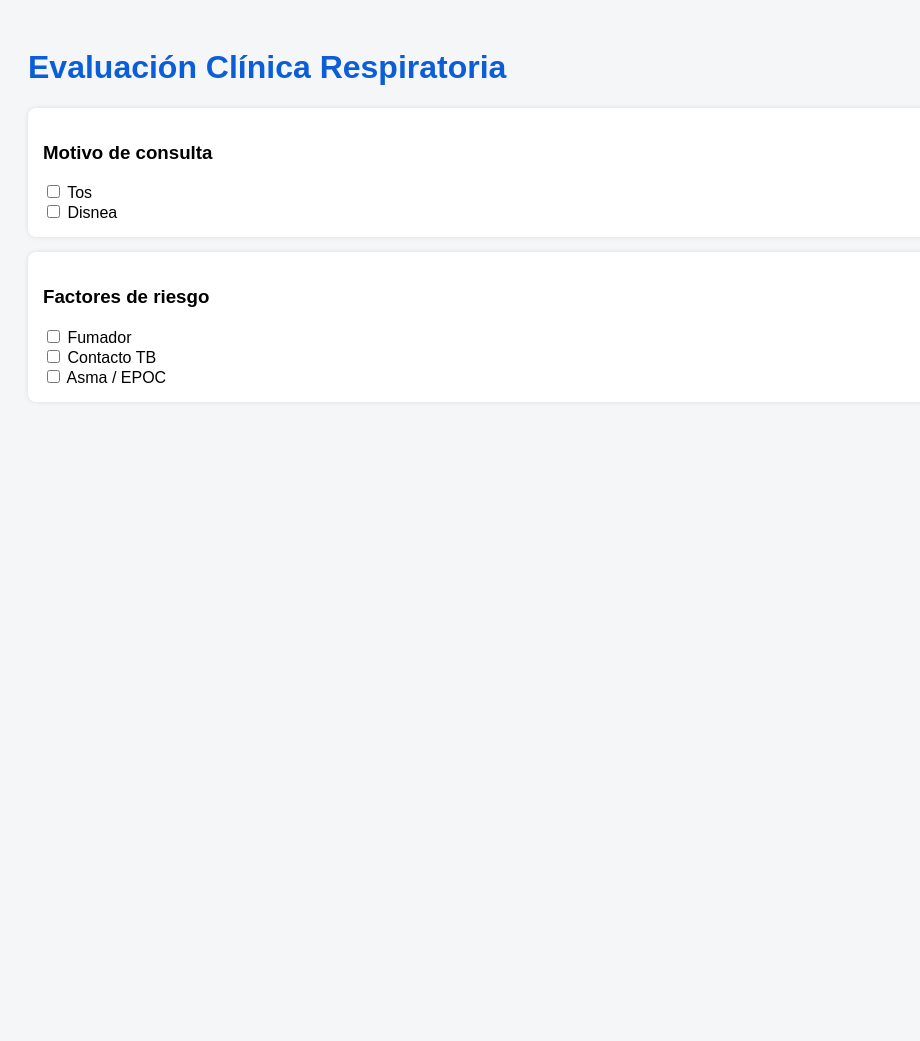
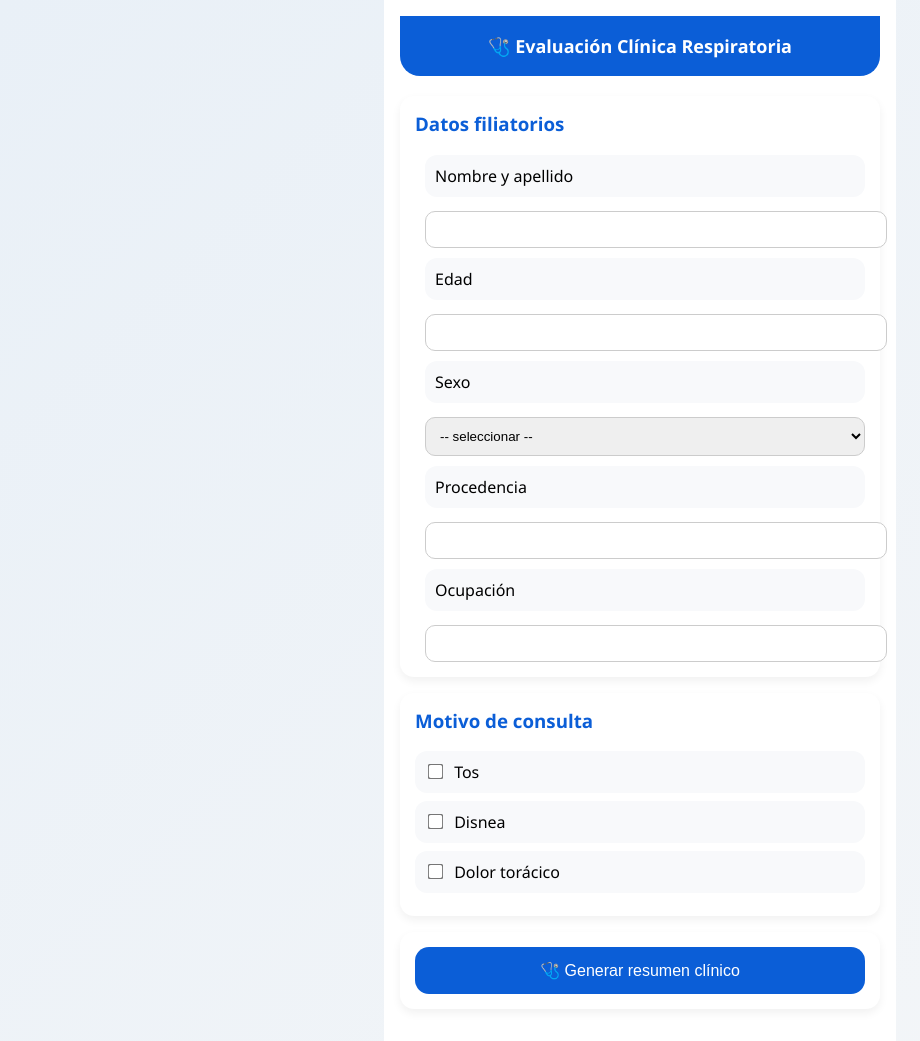
Before and after one commit to raulrojasmartinez1126-prog/luisrojas.github.io, a plain HTML site: page index.html in a window 1280 px wide. Shown: the whole page, without its empty margins (0-920 px from the left). Before the commit the page ends 800 px from the top, so only its background shows below. Drawn offline with Linux system fonts and the light colour scheme.

Commit message:
Update index.html

```diff
--- a/index.html
+++ b/index.html
@@ -3,84 +3,270 @@
 <head>
 <meta charset="UTF-8">
 <title>Evaluación Clínica Respiratoria</title>
+
 <style>
+/* ===== ESTILO APP ===== */
 body {
-      font-family: Arial, sans-serif;
-      background: #f4f6f8;
-      padding: 20px;
+  margin: 0;
+  font-family: 'Segoe UI', Arial, sans-serif;
+  background: linear-gradient(135deg, #e9f0f7, #f4f6f8);
 }
-    h1 {
-      color: #0b5ed7;
+
+.app {
+  max-width: 480px;
+  margin: auto;
+  min-height: 100vh;
+  background: #ffffff;
+  padding: 16px;
 }
+
+/* ===== HEADER ===== */
+.header {
+  background: #0b5ed7;
+  color: white;
+  padding: 18px;
+  text-align: center;
+  font-size: 18px;
+  font-weight: bold;
+  border-radius: 0 0 20px 20px;
+  margin-bottom: 20px;
+}
+
+/* ===== BLOQUES ===== */
 .bloque {
   background: white;
   padding: 15px;
-      margin-bottom: 15px;
-      border-radius: 8px;
-      box-shadow: 0 0 5px rgba(0,0,0,0.1);
+  margin-bottom: 16px;
+  border-radius: 14px;
+  box-shadow: 0 4px 10px rgba(0,0,0,0.06);
+  animation: fadeIn 0.3s ease-in-out;
 }
-    .oculto {
-      display: none;
+
+.subbloque {
+  margin-top: 10px;
+  margin-left: 10px;
 }
+
+h3 {
+  margin-top: 0;
+  color: #0b5ed7;
+}
+
+/* ===== INPUTS ===== */
+input[type="text"],
+input[type="number"],
+select {
+  width: 100%;
+  padding: 10px;
+  margin-top: 6px;
+  border-radius: 10px;
+  border: 1px solid #ccc;
+}
+
+label {
+  display: block;
+  padding: 10px;
+  border-radius: 12px;
+  margin-bottom: 8px;
+  background: #f8f9fb;
+  cursor: pointer;
+}
+
+input[type="checkbox"],
+input[type="radio"] {
+  transform: scale(1.2);
+  margin-right: 8px;
+}
+
+/* ===== BOTÓN ===== */
+button {
+  width: 100%;
+  padding: 14px;
+  font-size: 16px;
+  border-radius: 14px;
+  border: none;
+  background: #0b5ed7;
+  color: white;
+  cursor: pointer;
+}
+
+button:active {
+  transform: scale(0.98);
+}
+
+/* ===== ALERTA ===== */
 .alerta {
   color: red;
   font-weight: bold;
+}
+
+/* ===== ANIMACIÓN ===== */
+@keyframes fadeIn {
+  from {
+    opacity: 0;
+    transform: translateY(10px);
+  }
+  to {
+    opacity: 1;
+    transform: translateY(0);
+  }
 }
 </style>
 </head>
 
 <body>
 
-<h1>Evaluación Clínica Respiratoria</h1>
+<div class="app">
 
+<div class="header">
+🩺 Evaluación Clínica Respiratoria
+</div>
+
+<!-- DATOS FILIATORIOS -->
+<div class="bloque">
+<h3>Datos filiatorios</h3>
+
+<div class="subbloque">
+<label>Nombre y apellido</label>
+<input type="text" id="nombre">
+</div>
+
+<div class="subbloque">
+<label>Edad</label>
+<input type="number" id="edad">
+</div>
+
+<div class="subbloque">
+<label>Sexo</label>
+<select id="sexo">
+<option value="">-- seleccionar --</option>
+<option value="Masculino">Masculino</option>
+<option value="Femenino">Femenino</option>
+</select>
+</div>
+
+<div class="subbloque">
+<label>Procedencia</label>
+<input type="text" id="procedencia">
+</div>
+
+<div class="subbloque">
+<label>Ocupación</label>
+<input type="text" id="ocupacion">
+</div>
+</div>
+
+<!-- MOTIVO DE CONSULTA -->
 <div class="bloque">
 <h3>Motivo de consulta</h3>
-  <label><input type="checkbox" id="tos"> Tos</label><br>
+<label><input type="checkbox" id="tos"> Tos</label>
 <label><input type="checkbox" id="disnea"> Disnea</label>
+<label><input type="checkbox" id="dolorToracico"> Dolor torácico</label>
 </div>
 
-<div class="bloque oculto" id="bloqueTos">
-  <h3>Características de la tos</h3>
-  <label><input type="radio" name="tosTipo" onclick="mostrarEsputo()"> Productiva</label><br>
-  <label><input type="radio" name="tosTipo" onclick="ocultarEsputo()"> Seca</label>
+<!-- DOLOR TORÁCICO -->
+<div class="bloque" id="bloqueDolor" style="display:none">
+<h3>Dolor torácico</h3>
+<label><input type="checkbox" class="dolorTipo" value="Opresivo"> Opresivo 🚨</label>
+<label><input type="checkbox" class="dolorTipo" value="Quemante"> Quemante</label>
+<label><input type="checkbox" class="dolorTipo" value="Punzante"> Punzante</label>
+<label><input type="checkbox" class="dolorTipo" value="Irradiado a brazo o mandíbula"> Irradiado a brazo o mandíbula 🚨</label>
 </div>
 
-<div class="bloque oculto" id="bloqueEsputo">
-  <h3>Color del esputo</h3>
-  <label><input type="checkbox"> Blanco</label><br>
-  <label><input type="checkbox"> Amarillo</label><br>
-  <label><input type="checkbox"> Verdoso</label><br>
-  <label><input type="checkbox"> Con sangre</label>
-  <p class="alerta">⚠ Hemoptisis: signo de alarma</p>
+<!-- TOS -->
+<div class="bloque" id="bloqueTos" style="display:none">
+<h3>Tos</h3>
+
+<label><input type="radio" name="tosTipo" value="Productiva" id="productiva"> Productiva</label>
+<label><input type="radio" name="tosTipo" value="Seca" id="seca"> Seca</label>
+
+<div class="subbloque" id="bloqueEsputo" style="display:none">
+<strong>Esputo</strong>
+<label><input type="checkbox" value="Blanco"> Blanco</label>
+<label><input type="checkbox" value="Amarillo"> Amarillo</label>
+<label><input type="checkbox" value="Verdoso"> Verdoso</label>
+<label><input type="checkbox" value="Hemoptisis"> Con sangre 🚨</label>
+</div>
 </div>
 
+<!-- DISNEA -->
+<div class="bloque" id="bloqueDisnea" style="display:none">
+<h3>Disnea</h3>
+<label><input type="checkbox" class="disneaTipo" value="De esfuerzo"> De esfuerzo</label>
+<label><input type="checkbox" class="disneaTipo" value="En reposo"> En reposo 🚨</label>
+<label><input type="checkbox" class="disneaTipo" value="Nocturna"> Nocturna</label>
+<label><input type="checkbox" class="disneaTipo" value="Progresiva"> Progresiva</label>
+</div>
+
+<!-- BOTÓN -->
 <div class="bloque">
-  <h3>Factores de riesgo</h3>
-  <label><input type="checkbox"> Fumador</label><br>
-  <label><input type="checkbox"> Contacto TB</label><br>
-  <label><input type="checkbox"> Asma / EPOC</label>
+<button id="btnResumen">🩺 Generar resumen clínico</button>
+</div>
+
+<!-- RESUMEN -->
+<div class="bloque" id="resumenClinico" style="display:none">
+<h3>Resumen clínico</h3>
+<pre id="textoResumen"></pre>
+</div>
+
 </div>
 
 <script>
 const tos = document.getElementById("tos");
+const disnea = document.getElementById("disnea");
+const dolorToracico = document.getElementById("dolorToracico");
+
 const bloqueTos = document.getElementById("bloqueTos");
+const bloqueDisnea = document.getElementById("bloqueDisnea");
+const bloqueDolor = document.getElementById("bloqueDolor");
+const bloqueEsputo = document.getElementById("bloqueEsputo");
 
-  tos.addEventListener("change", function() {
-    if (this.checked) {
-      bloqueTos.classList.remove("oculto");
-    } else {
-      bloqueTos.classList.add("oculto");
-      ocultarEsputo();
-    }
+const productiva = document.getElementById("productiva");
+const seca = document.getElementById("seca");
+
+tos.addEventListener("change", () => {
+  bloqueTos.style.display = tos.checked ? "block" : "none";
 });
 
-  function mostrarEsputo() {
-    document.getElementById("bloqueEsputo").classList.remove("oculto");
+productiva.addEventListener("change", () => bloqueEsputo.style.display = "block");
+seca.addEventListener("change", () => bloqueEsputo.style.display = "none");
+
+disnea.addEventListener("change", () => {
+  bloqueDisnea.style.display = disnea.checked ? "block" : "none";
+});
+
+dolorToracico.addEventListener("change", () => {
+  bloqueDolor.style.display = dolorToracico.checked ? "block" : "none";
+});
+
+document.getElementById("btnResumen").addEventListener("click", () => {
+  let r = "";
+  r += "Paciente: " + (nombre.value || "NC") + "\n";
+  r += "Edad: " + (edad.value || "?") + " años\n";
+  r += "Sexo: " + (sexo.value || "NC") + "\n";
+  r += "Procedencia: " + (procedencia.value || "NC") + "\n";
+  r += "Ocupación: " + (ocupacion.value || "NC") + "\n\n";
+
+  r += "Motivo de consulta:\n";
+
+  if (tos.checked) {
+    const t = document.querySelector('input[name="tosTipo"]:checked');
+    r += "- Tos" + (t ? " (" + t.value + ")" : "") + "\n";
   }
 
-  function ocultarEsputo() {
-    document.getElementById("bloqueEsputo").classList.add("oculto");
+  if (disnea.checked) {
+    const d = [...document.querySelectorAll(".disneaTipo:checked")].map(e => e.value).join(", ");
+    r += "- Disnea" + (d ? " (" + d + ")" : "") + "\n";
   }
+
+  if (dolorToracico.checked) {
+    const dt = [...document.querySelectorAll(".dolorTipo:checked")].map(e => e.value).join(", ");
+    r += "- Dolor torácico" + (dt ? " (" + dt + ")" : "") + "\n";
+  }
+
+  textoResumen.textContent = r;
+  resumenClinico.style.display = "block";
+});
 </script>
 
 </body>
```
Lines whose indentation alone changed are shown as unchanged.
